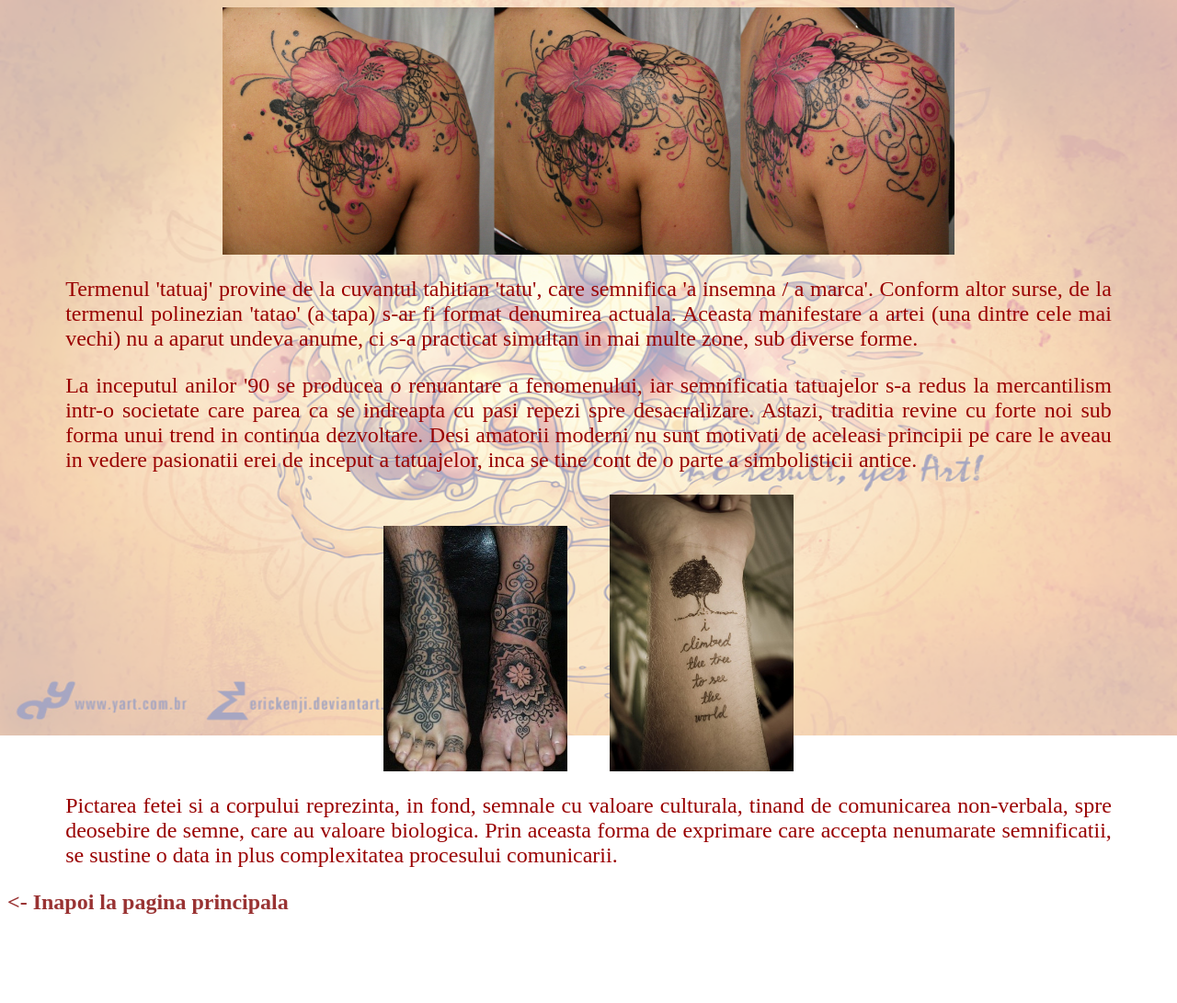
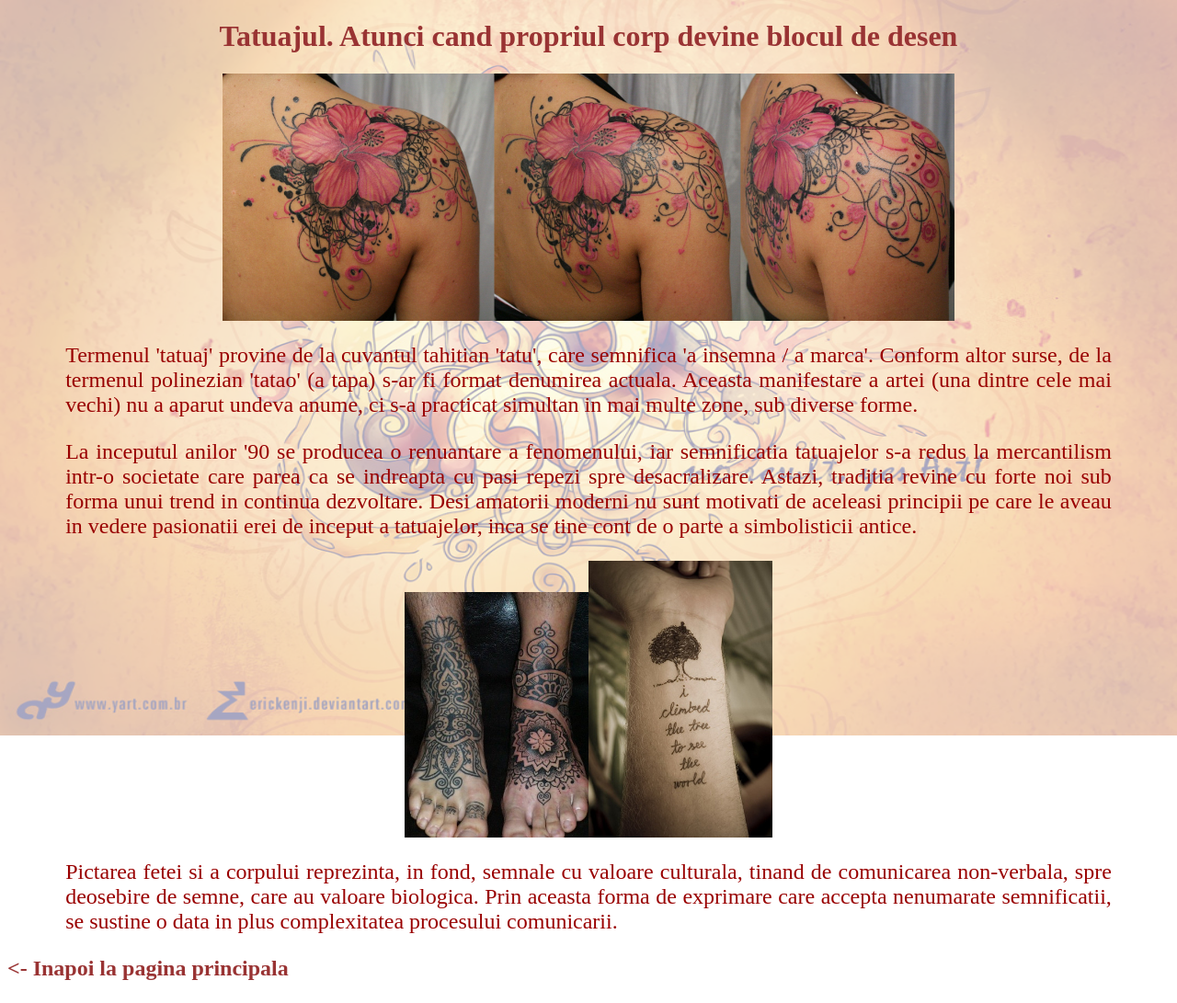
Before and after one commit to TheBestPessimist/Ce-inseamna-arta-pentru-om----soramea, a plain HTML site: page tatuajul.html in a window 1280 px wide. Shown: the whole page at 92% size. Before the commit the page ends 1019 px from the top, so only its background shows below. Drawn offline with Linux system fonts and the light colour scheme.

Commit message:
Add title

```diff
--- a/tatuajul.html
+++ b/tatuajul.html
@@ -13,6 +13,8 @@
 <div id="bg"><img src="images/Y_Art_Wallpaper_by_erickenji.jpg" width="100%" height="100%"
                   style="opacity:0.35;filter:alpha(opacity=35)"/></div>
 <div id="content">
+
+    <h1 align="center">Tatuajul. Atunci cand propriul corp devine blocul de desen</h1>
 
 
     <div align="justify" style="padding-left:5%; padding-right:5%">
@@ -30,7 +32,7 @@
             inceput a tatuajelor, inca se tine cont de o parte a simbolisticii antice.</p>
         <div style="width:100%" align="center"><img src="images/tattoos-for-feet.jpg" width="200"/><img
                 src="images/hand,tattoo,words,inspiration,tattoos,treebeing-4bf3e21367f44081ab39a64f2fedc810_h.jpg"
-                width="200" style="padding-left:4%"/></div>
+                width="200"/></div>
         <p style="color:#990000;font-size:24px;">Pictarea fetei si a corpului reprezinta, in fond, semnale cu valoare
             culturala, tinand de comunicarea non-verbala, spre deosebire de semne, care au valoare biologica. Prin
             aceasta forma de exprimare care accepta nenumarate semnificatii, se sustine o data in plus complexitatea
```
